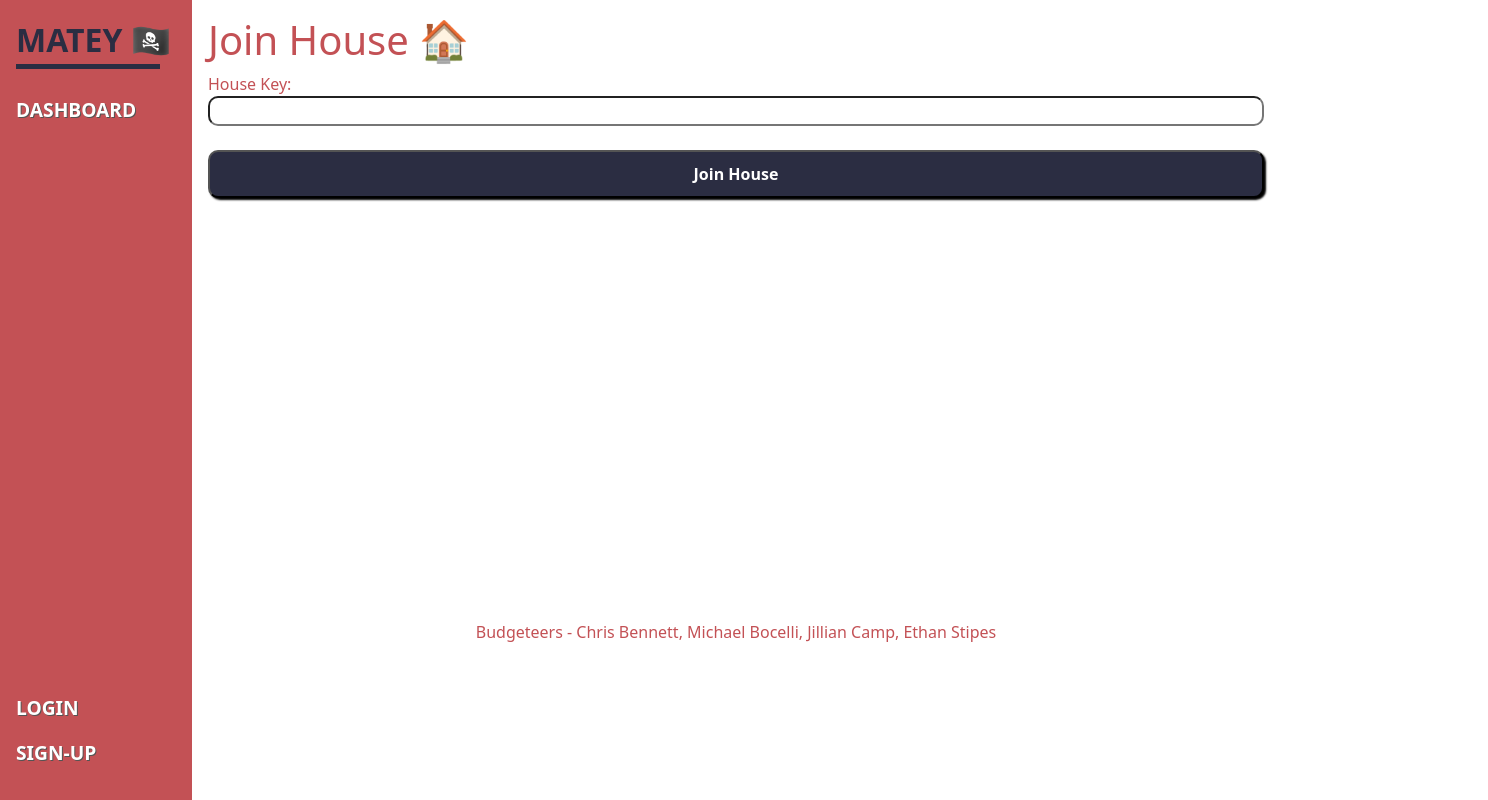
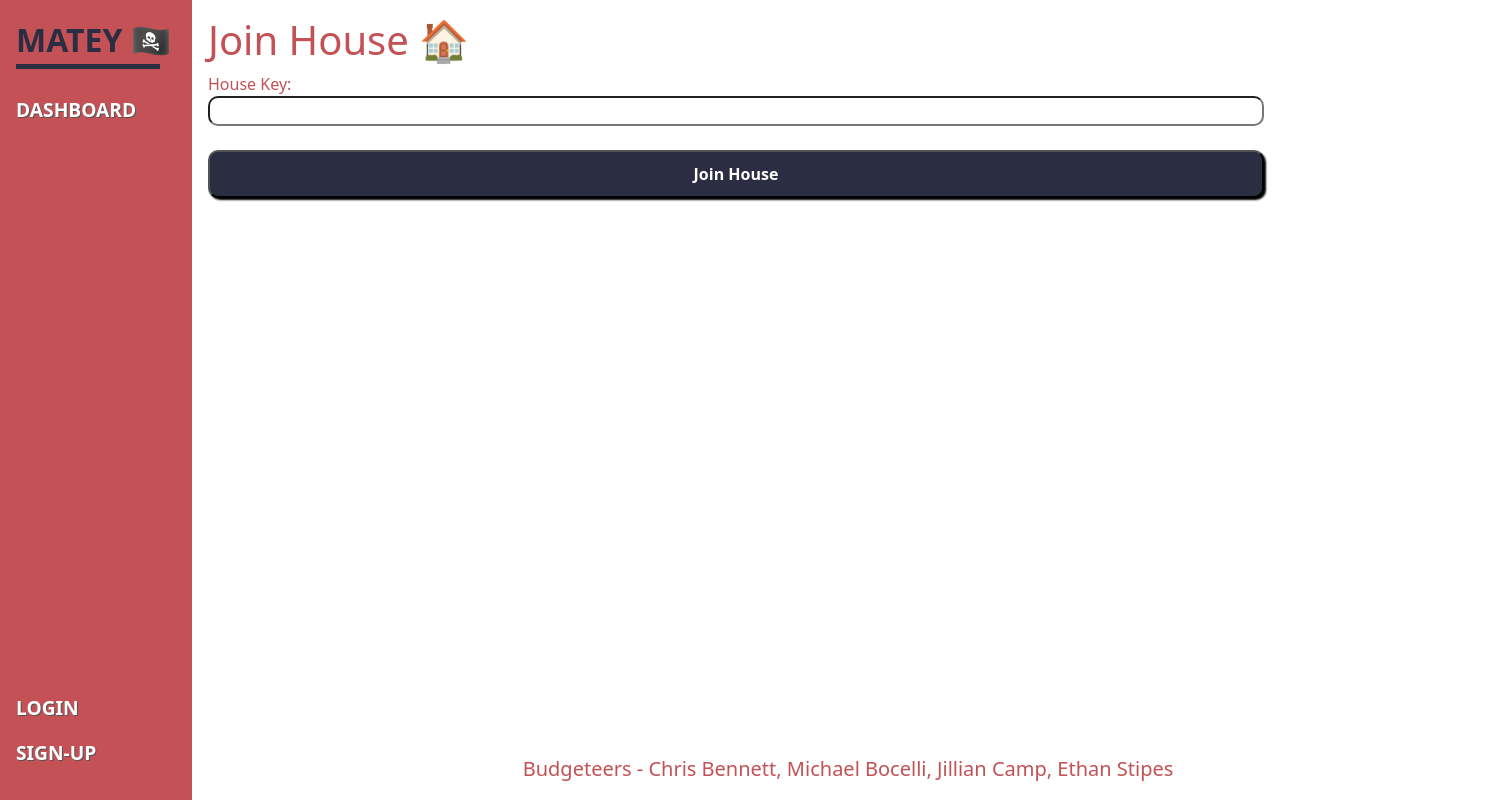
Before and after one commit to m-bocelli/matey, a Next.js app in the folder client/: page /joinHouse in a window 1280 px wide. Shown: the whole page, 1488 px wide, since content can reach past the window. Built offline with nearby package versions, Linux system fonts and the light colour scheme; no server answers.

Commit message:
Footer is now a component and added to every page besides the aquariam

```diff
--- a/client/app/calendar/page.jsx
+++ b/client/app/calendar/page.jsx
@@ -6,6 +6,7 @@ import {useState, useEffect} from 'react';
 import { GetDaysOfTheWeek, GetCalendarMonthName } from "../components/CalendarDays/calendar.js";
 import Button from '../components/Button/Button';
 import CalendarDays from '../components/CalendarDays/CalendarDays';
+import Footer from "../components/Footer/Footer";
 
 
 export default function CalendarmUI() {
@@ -49,6 +50,7 @@ export default function CalendarmUI() {
                     <CalendarDays weekDay="Saturday" date={date}> </CalendarDays>
                 </Row>
             </div>
+            <Footer></Footer>
         </div>
     );
 }
--- /dev/null
+++ b/client/app/components/Footer/Footer.jsx
@@ -0,0 +1,9 @@
+import styles from './Footer.module.css';
+
+export default function Footer() {
+    return (
+        <div className={styles.footer}>
+            Budgeteers - Chris Bennett, Michael Bocelli, Jillian Camp, Ethan Stipes
+        </div>
+    );
+}
--- /dev/null
+++ b/client/app/components/Footer/Footer.module.css
@@ -0,0 +1,10 @@
+.footer {
+    position: absolute;
+    width: 100%;
+    display: block;
+    text-align: center;
+    bottom: 0;
+    font-size: 125%;
+    color: var(--cherry-blossom);
+    padding: 1rem;
+}
--- a/client/app/createHouse/page.module.css
+++ b/client/app/createHouse/page.module.css
@@ -5,10 +5,6 @@
     color: var(--cherry-blossom);
     margin-left: 12rem;
     padding: 1rem;
-}
-
-.nonFooter {
-    padding-bottom: 40%;
 }
 
 .textInput{
@@ -32,9 +28,3 @@
 .create:hover {
     font-size: larger;
 }
-
-.footer {
-    width: 100%;
-    display: block;
-    text-align: center;
-}
--- a/client/app/joinHouse/page.jsx
+++ b/client/app/joinHouse/page.jsx
@@ -1,5 +1,6 @@
 'use client';
 import styles from './page.module.css';
+import Footer from "../components/Footer/Footer";
 
 function joinHouse(e) {
     e.preventDefault();
@@ -23,7 +24,6 @@ function joinHouse(e) {
 export default function JoinHouseUI() {
     return (
         <div className={styles.container}>
-            <div className={styles.nonFooter}>
             <h1> Join House 🏠 </h1>
             <form id='joinHouse' onSubmit={joinHouse}>
                 <label>House Key:</label>
@@ -31,10 +31,7 @@ export default function JoinHouseUI() {
                 <br></br>
                 <input className={styles.join} type='submit' value='Join House'></input>
             </form>
-            </div>
-            <div className={styles.footer}>
-                Budgeteers - Chris Bennett, Michael Bocelli, Jillian Camp, Ethan Stipes
-            </div>
+            <Footer></Footer>
         </div>
     );
 }
--- a/client/app/joinHouse/page.module.css
+++ b/client/app/joinHouse/page.module.css
@@ -5,10 +5,6 @@
     color: var(--cherry-blossom);
     margin-left: 12rem;
     padding: 1rem;
-}
-
-.nonFooter {
-    padding-bottom:40%;
 }
 
 .textInput{
@@ -32,9 +28,3 @@
 .join:hover {
     font-size: larger;
 }
-
-.footer {
-    width: 100%;
-    display: block;
-    text-align: center;
-}
--- a/client/app/manageHouses/page.module.css
+++ b/client/app/manageHouses/page.module.css
@@ -6,10 +6,6 @@
     margin-left: 12rem;
     padding: 1rem;
     justify-content: center;
-}
-
-.nonFooter {
-    padding-bottom: 15%;
 }
 
 .button_group {
@@ -28,10 +24,3 @@
     width: 50vw;
     margin: 2rem;
 }
-
-.footer {
-    width: 100%;
-    display: block;
-    text-align: center;
-    bottom: 0;
-}
--- a/client/app/page.jsx
+++ b/client/app/page.jsx
@@ -4,6 +4,7 @@ import styles from './page.module.css';
 import SignedOut from './components/SignedOut/SignedOut';
 import HouseOverview from './components/HouseOverview/HouseOverview';
 import { UserAuth } from './js/AuthContext';
+import Footer from "../components/Footer/Footer";
 
 export default function Page() {
     const { userData, bearerToken } = UserAuth();
@@ -61,6 +62,7 @@ export default function Page() {
                     </div>
                 </>
             )}
+            <Footer></Footer>
         </main>
     );
 }
--- a/client/app/storePage/page.jsx
+++ b/client/app/storePage/page.jsx
@@ -6,6 +6,7 @@ import styles from './page.module.css';
 import Button from '../components/Button/Button';
 import { useEffect, useState } from 'react';
 import { UserAuth } from '../js/AuthContext';
+import Footer from "../components/Footer/Footer";
 
 export default function StorePageUI() {
     const { user } = UserAuth();
@@ -38,6 +39,7 @@ export default function StorePageUI() {
     }
 
     return (
+        <div>
             <Col className={styles.container}>
                 <Row className={styles.row}>
                     <h1>Marketplace</h1>
@@ -82,5 +84,7 @@ export default function StorePageUI() {
                     </div>
                 </Row>
             </Col>
+            <Footer></Footer>
+        </div>
     );
 }
```
Also changed, not shown: client/app/createHouse/page.jsx (+2 -5 lines), client/app/manageHouses/page.jsx (+2 -5 lines), client/app/tasksPage/page.jsx (+5 -4 lines). Lines whose indentation alone changed are shown as unchanged.
